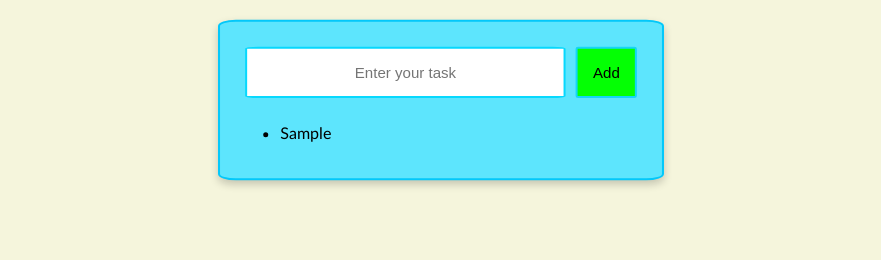
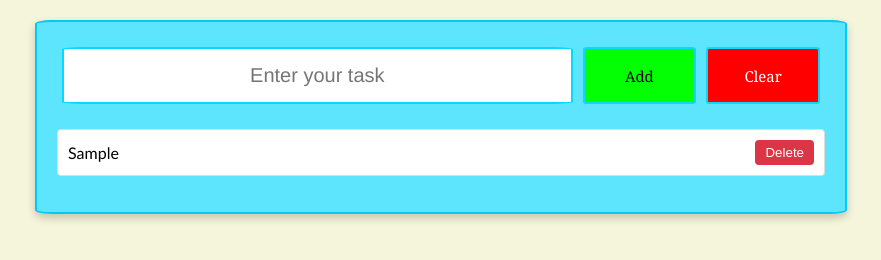
Before and after one commit to TanishqMSD/webdev, a plain HTML site: page Javascript/project/todo-list/index.html in a window 1280 px wide. Both pictures are taken after typing "Sample" into the empty fields and a click on the button "Add". Shown: the whole page, without its empty margins (199-1080 px from the left). Drawn offline with Linux system fonts and the light colour scheme.

Commit message:
Add files via upload

```diff
--- a/Javascript/project/todo-list/index.html
+++ b/Javascript/project/todo-list/index.html
@@ -12,6 +12,7 @@
     <div class="todo">
         <input type="text" id="todotask" placeholder="Enter your task" class="input">
         <button id="addbtn" class="addbtn"> Add</button>
+        <button id="delbtn" class="addbtn" style="background-color: red; color: white;"> Clear </button>
     </div>
     <div>
         <ul id="tasklist">
--- a/Javascript/project/todo-list/script.js
+++ b/Javascript/project/todo-list/script.js
@@ -2,6 +2,7 @@ document.addEventListener("DOMContentLoaded", function() {
     const task = document.getElementById("todotask");
     const btn = document.getElementById("addbtn");
     const list = document.getElementById("tasklist");
+
 
     btn.addEventListener("click", addtodo);
 
@@ -11,6 +12,19 @@ document.addEventListener("DOMContentLoaded", function() {
         }
     });
 
+    const delbtn = document.getElementById("delbtn");
+    delbtn.addEventListener("click",clearAll);
+
+    function clearAll()
+    {
+        const res=window.confirm("Are you sure you want to clear your entire To-Do List ?");
+        if(res){
+        while (list.firstChild) {
+            list.removeChild(list.firstChild);
+        }
+        }
+    }
+
     function addtodo() {
         const text = task.value;
         if (text.trim() === "") {
@@ -19,9 +33,25 @@ document.addEventListener("DOMContentLoaded", function() {
         }
 
         const listItem = document.createElement("li");
-        listItem.textContent = text;
+        listItem.className = "list-item";
+
+        const listItemText = document.createElement("span");
+        listItemText.className = "list-item-text";
+        listItemText.textContent = text;
+
+        const deleteBtn = document.createElement("button");
+        deleteBtn.className = "deletebtn";
+        deleteBtn.textContent = "Delete";
+        deleteBtn.addEventListener("click", function() {
+            list.removeChild(listItem);
+        });
+
+        listItem.appendChild(listItemText);
+        listItem.appendChild(deleteBtn);
         list.appendChild(listItem);
-        task.value = ""; // Clear the input field after adding the task
+
+        task.value="";
+
         console.log("Added task: "+text);
     }
 });
--- a/Javascript/project/todo-list/style.css
+++ b/Javascript/project/todo-list/style.css
@@ -7,13 +7,13 @@ body{
 }
 
 .container {
-    max-width: 400px;
+    max-width: 60%;
     margin: 20px auto;
     padding: 20px;
     background-color: rgb(93, 229, 253);
-    border-radius: 4%;
+    border-radius: 2%;
     box-shadow: 0px 4px 8px rgba(0, 0, 0, 0.2);
-    max-height: 800px;
+    max-height: 100%;
     animation: pulse 2s infinite alternate;
     border: 2px solid #03c8fa;
 }
@@ -23,14 +23,15 @@ body{
         transform: scale(1);
     }
     to {
-        transform: scale(1.04);
+        transform: scale(1);
     }
 }
 
 .input{
-    max-width: 400px;
+    max-width: 70%;
     padding: 15px;
-    font-size: 15px;
+    font-size: 20px;
+    font-family: 'Franklin Gothic Medium', 'Arial Narrow', Arial, sans-serif;
     color: black;
     border: 2px solid #07d8fd;
     border-radius: 4%;
@@ -47,8 +48,10 @@ body{
 
 .addbtn
 {
+    width: 15%;
     padding: 15px;
     font-size: 15px;
+    font-family: Georgia, 'Times New Roman', Times, serif;
     color: black;
     border: 2px solid #14d5f7;
     border-radius: 4%;
@@ -56,3 +59,37 @@ body{
     background-color: rgb(4, 255, 4);
     cursor: pointer;
 }
+
+#tasklist {
+    list-style-type: none;
+    padding: 0;
+}
+
+.list-item {
+    display: flex;
+    justify-content: space-between;
+    align-items: center;
+    background-color: white;
+    padding: 10px;
+    border: 1px solid #ddd;
+    border-radius: 4px;
+    margin-bottom: 10px;
+}
+
+.list-item-text {
+    flex-grow: 1;
+}
+
+.deletebtn {
+    border: none;
+    background-color: #dc3545;
+    color: white;
+    padding: 5px 10px;
+    border-radius: 4px;
+    cursor: pointer;
+    margin-left: 10px;
+}
+
+.deletebtn:hover {
+    background-color: #c82333;
+}
```
